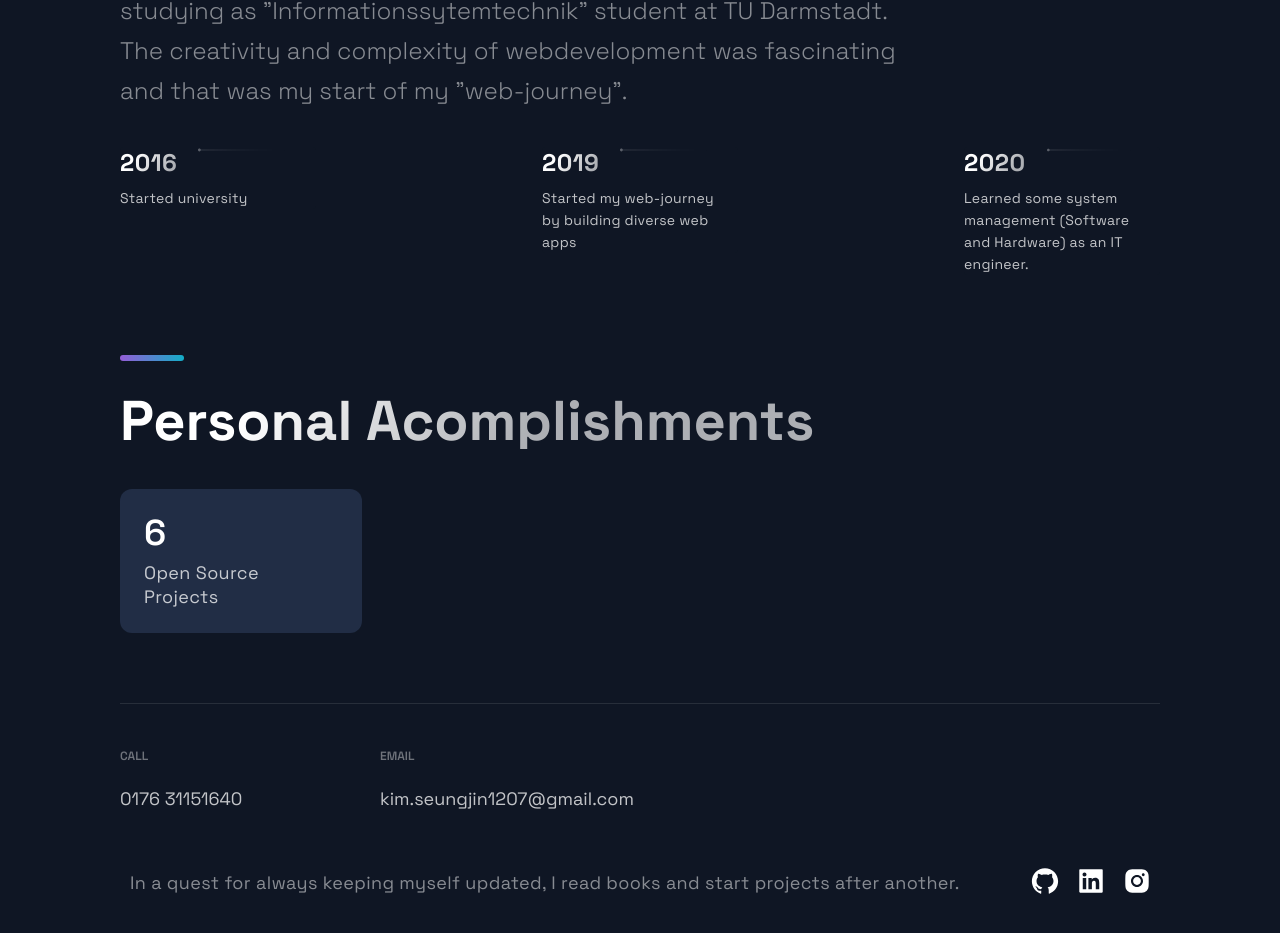
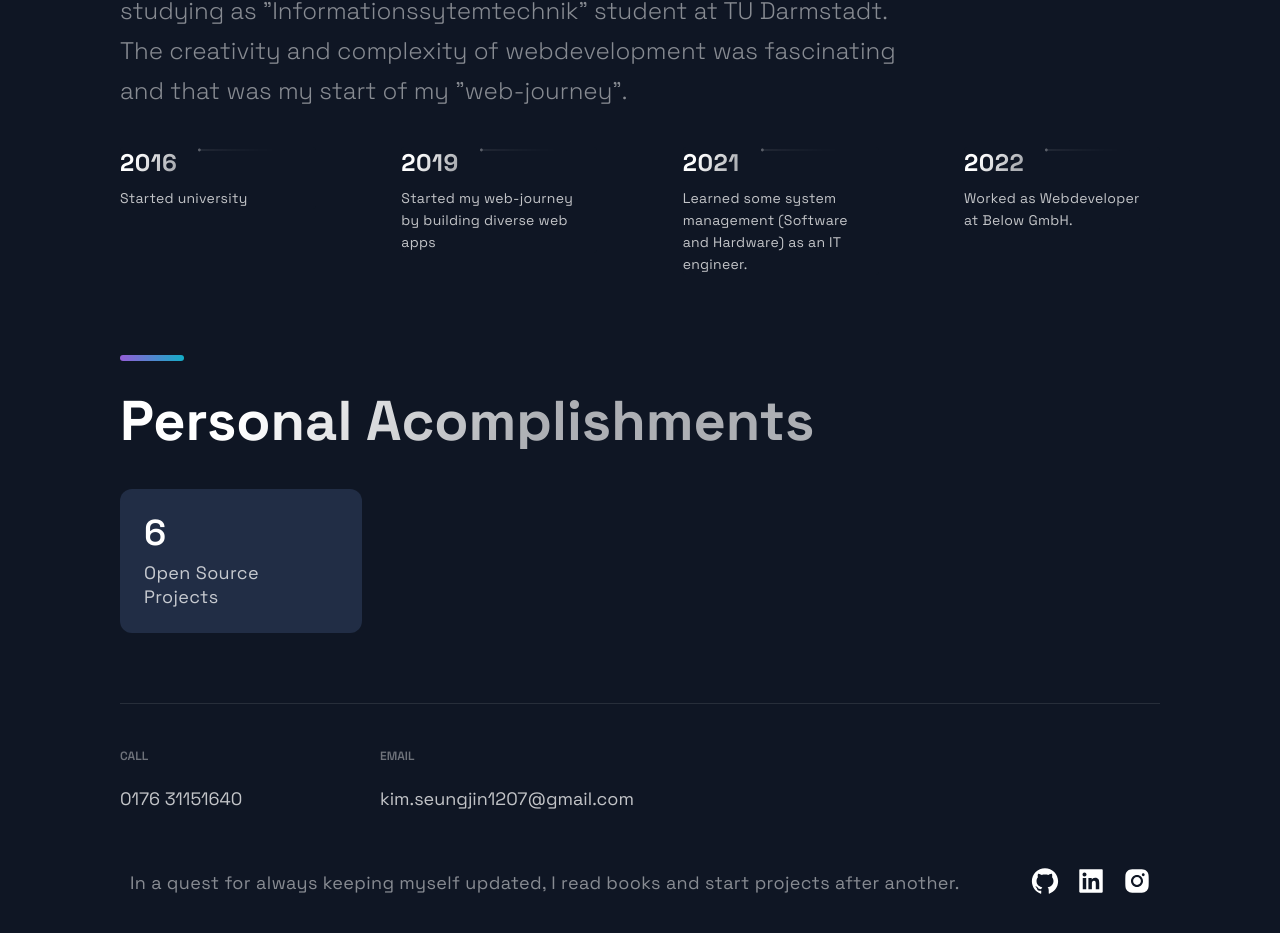
Before and after one commit to SJinKim/Portfolio-Website, a Next.js app: page / in a window 1280 px wide. Shown: the part 2849-3782 px from the top of the page. Built offline with nearby package versions, Linux system fonts and the light colour scheme.

Commit message:
update job

```diff
--- a/src/constants/constants.js
+++ b/src/constants/constants.js
@@ -45,7 +45,11 @@ export const TimeLineData = [
   { year: 2016, text: 'Started university' },
   { year: 2019, text: 'Started my web-journey by building diverse web apps' },
   {
-    year: 2020,
+    year: 2021,
     text: 'Learned some system management (Software and Hardware) as an IT engineer.',
   },
+  {
+    year: 2022,
+    text: 'Worked as Webdeveloper at Below GmbH.',
+  },
 ]
--- a/src/pages/api/hello.js
+++ b/src/pages/api/hello.js
@@ -1,5 +1,5 @@
 // Next.js API route support: https://nextjs.org/docs/api-routes/introduction
 
 export default (req, res) => {
-  res.status(200).json({ name: 'John Doe' })
+  res.status(200).json({ name: 'Jin' })
 }
```
